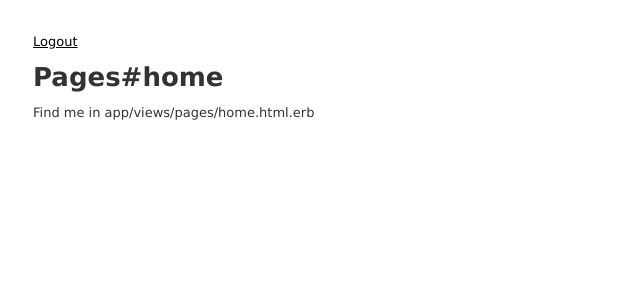
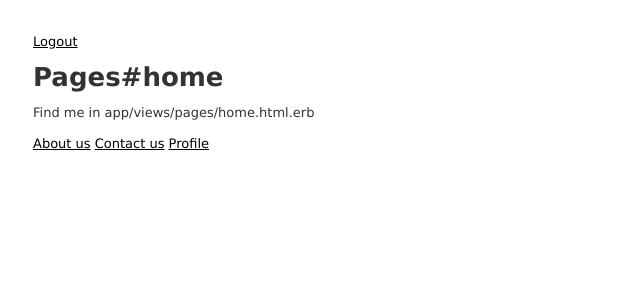
Before and after one commit to SteveGC86/Trundler, a Rails app: page / in a window 1280 px wide. Shown: the top 300 px of the page, without its empty margins (0-640 px from the left). Run offline with Rails 7, Linux system fonts and the light colour scheme; the visitor is signed in with stand-in values (Sample User, id 1); style sheets or scripts are compiled from the project's sources.

Commit message:
Static pages routes, views and links created

```diff
--- a/app/views/pages/about.html.erb
+++ b/app/views/pages/about.html.erb
@@ -1,2 +1,4 @@
 <h1>Pages#about</h1>
 <p>Find me in app/views/pages/about.html.erb</p>
+<%= link_to 'Home', root_path %>
+<%= link_to 'Contact us', pages_contact_path %>
--- a/app/views/pages/contact.html.erb
+++ b/app/views/pages/contact.html.erb
@@ -1,2 +1,4 @@
 <h1>Pages#contact</h1>
 <p>Find me in app/views/pages/contact.html.erb</p>
+<%= link_to 'Home', root_path %>
+<%= link_to 'About us', pages_about_path %>
--- a/app/views/pages/home.html.erb
+++ b/app/views/pages/home.html.erb
@@ -1,2 +1,7 @@
 <h1>Pages#home</h1>
 <p>Find me in app/views/pages/home.html.erb</p>
+<%= link_to 'About us', pages_about_path %>
+<%= link_to 'Contact us', pages_contact_path %>
+<%= link_to 'Profile', action: "show", controller: "profiles", id: current_user %>
+
+<%#  %>
--- a/config/routes.rb
+++ b/config/routes.rb
@@ -2,6 +2,10 @@ Rails.application.routes.draw do
   root 'pages#home'
   get 'pages/about'
   get 'pages/contact'
+
+  get '/about', to: 'pages#about'
+  get '/contact', to: 'pages#contact'
+
   resources :profiles
   devise_for :users
   # For details on the DSL available within this file, see http://guides.rubyonrails.org/routing.html
```
